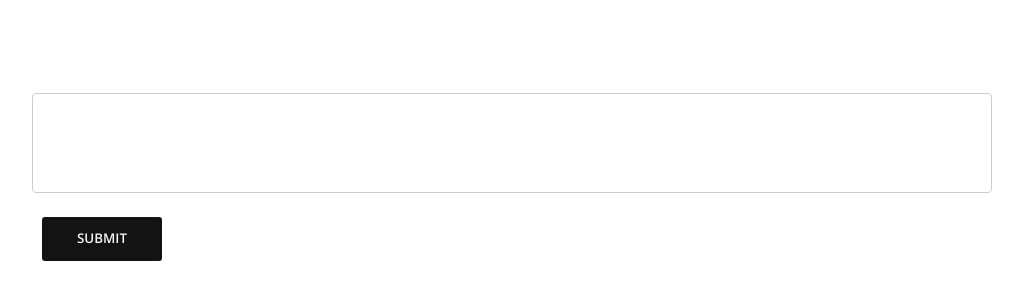
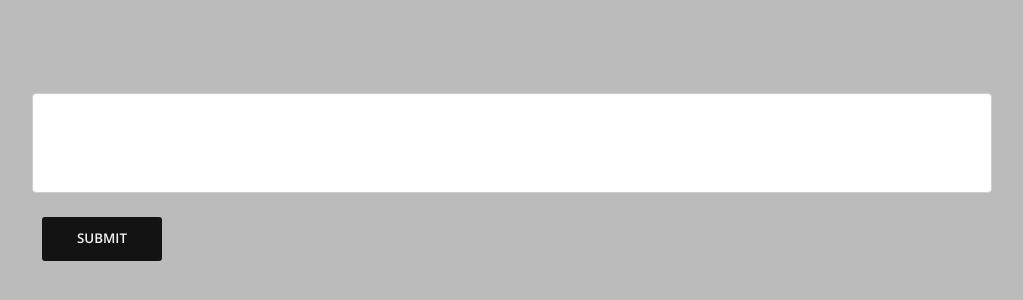
Before and after one commit to kbrsh/alter, a plain HTML site: page index.html in a window 1280 px wide. Shown: the part 230-530 px from the top of the page, without its empty margins (128-1151 px from the left). Drawn offline with Linux system fonts and the light colour scheme.

Commit message:
background color of body

```diff
--- a/css/styles.css
+++ b/css/styles.css
@@ -1,3 +1,8 @@
+body {
+  background-color: #BBBBBB;
+  color: #232323;
+}
+
 .main  {
   display: flex;
   align-items: center;
```
